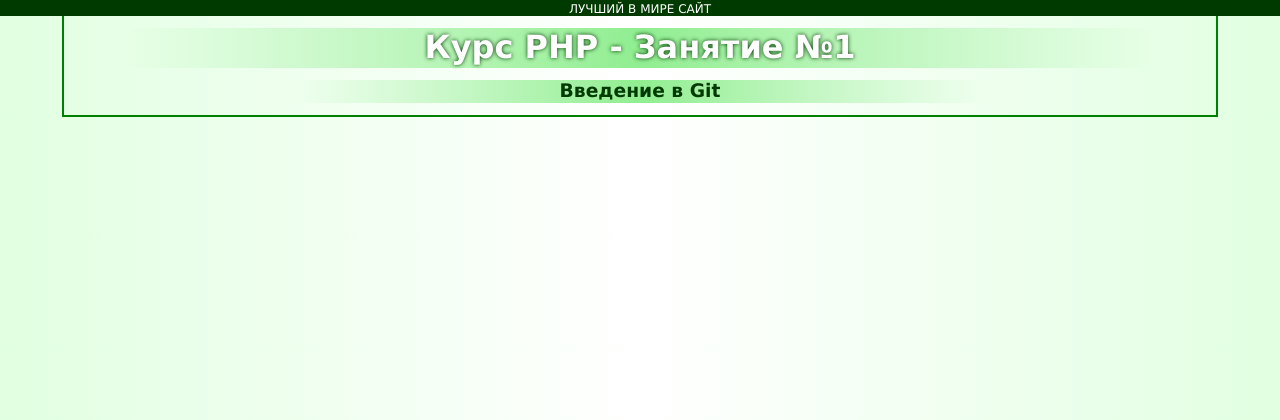
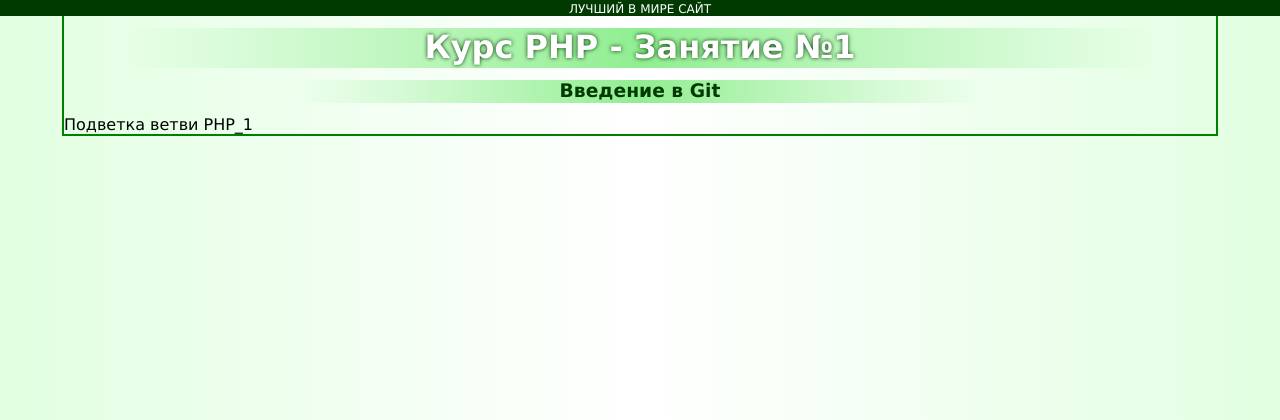
Before and after one commit to RuslanPeka/PHP, a PHP site: page / in a window 1280 px wide. Shown: the top 420 px of the page. Run offline with PHP 8.4, Linux system fonts and the light colour scheme.

Commit message:
PHP_1_NEW

```diff
--- a/index.php
+++ b/index.php
@@ -18,6 +18,9 @@
         <div class="header_second_line">
             <h3>Введение в Git</h3>
         </div>
+        <?php
+            echo "Подветка ветви PHP_1";
+        ?>
     </header>
 </body>
 </html>
```
